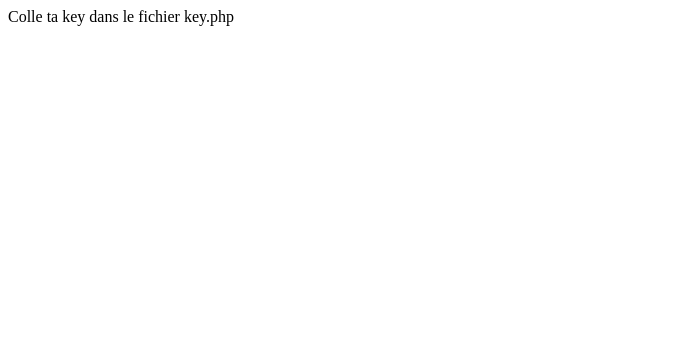
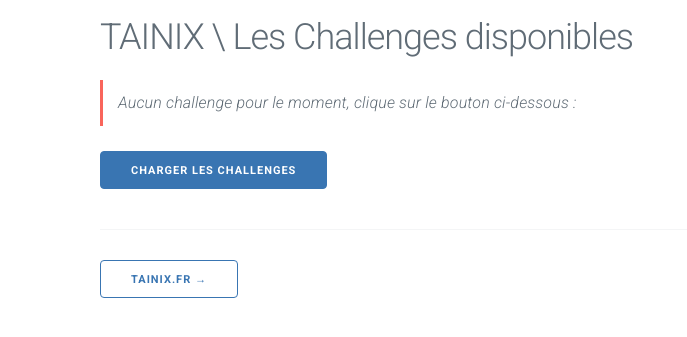
Before and after one commit to TainixCode/PHP-Sandbox, a PHP site: page / in a window 1280 px wide. Shown: the top 337 px of the page, without its empty margins (0-687 px from the left). Run offline with PHP 8.4, Linux system fonts and the light colour scheme; some libraries are stand-ins or nearby versions.

Commit message:
Ajustements des require
require key.php seulement dans le cas de l'API, inutile autrement.
Ajustements des messages liés

```diff
--- a/index.php
+++ b/index.php
@@ -3,19 +3,13 @@ if (!file_exists('./vendor/autoload.php')) {
 	die('Commence par lancer la commande "composer install"');
 }
 
-if (!file_exists('./key.php')) {
-	die('Colle ta key dans le fichier key.php');
-}
-
 require './vendor/autoload.php';
-require './key.php';
 require './constants.php';
 
 use \Tainix\Html;
 use \Tainix\Builder;
 
 echo Html::header('TAINIX local PHP - Accueil');
-
 echo Html::title('TAINIX \ Les Challenges disponibles');
 
 $builder = new Builder;
```
Also changed, not shown: challenge.php (+9 -5 lines).
